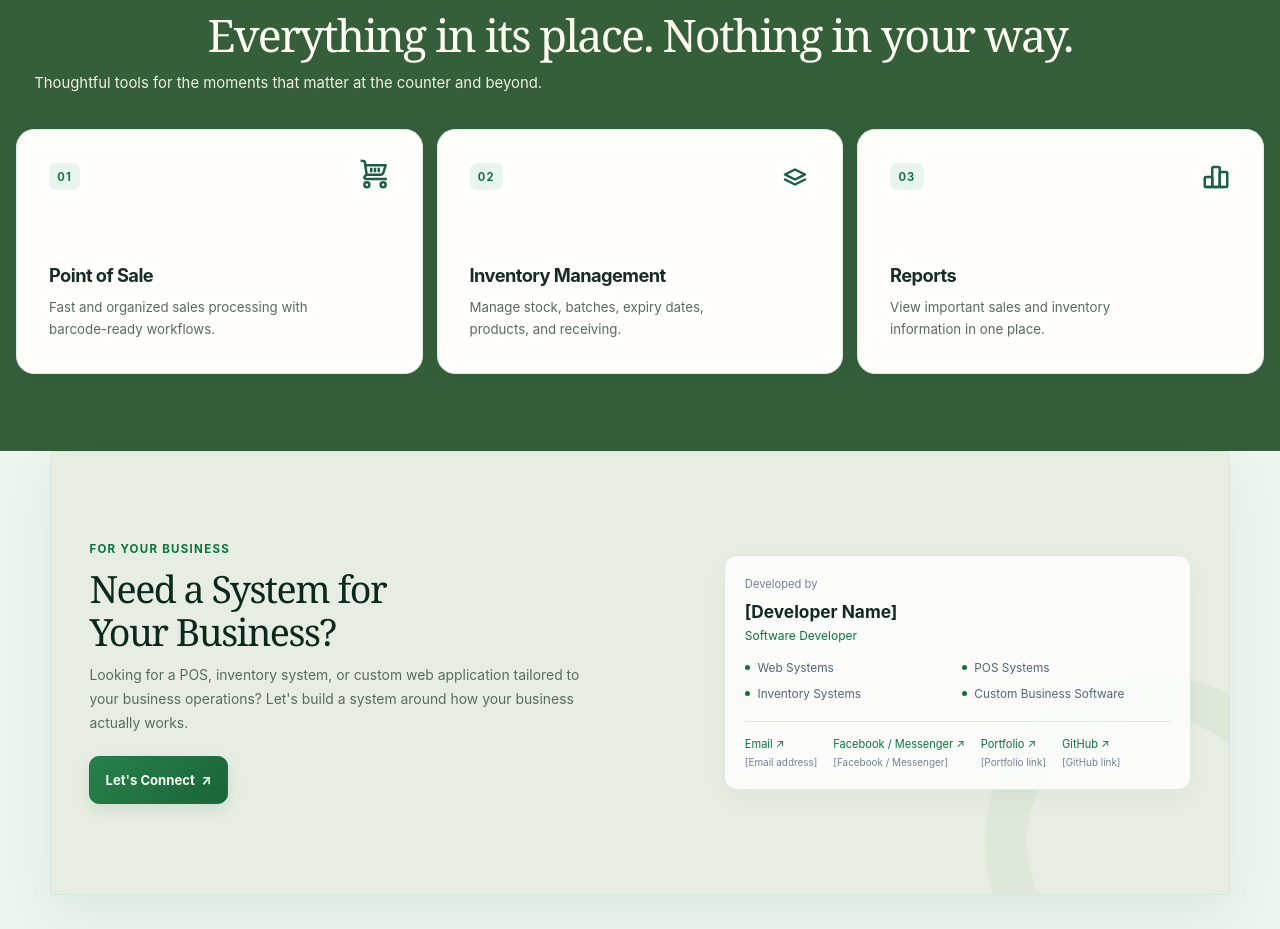
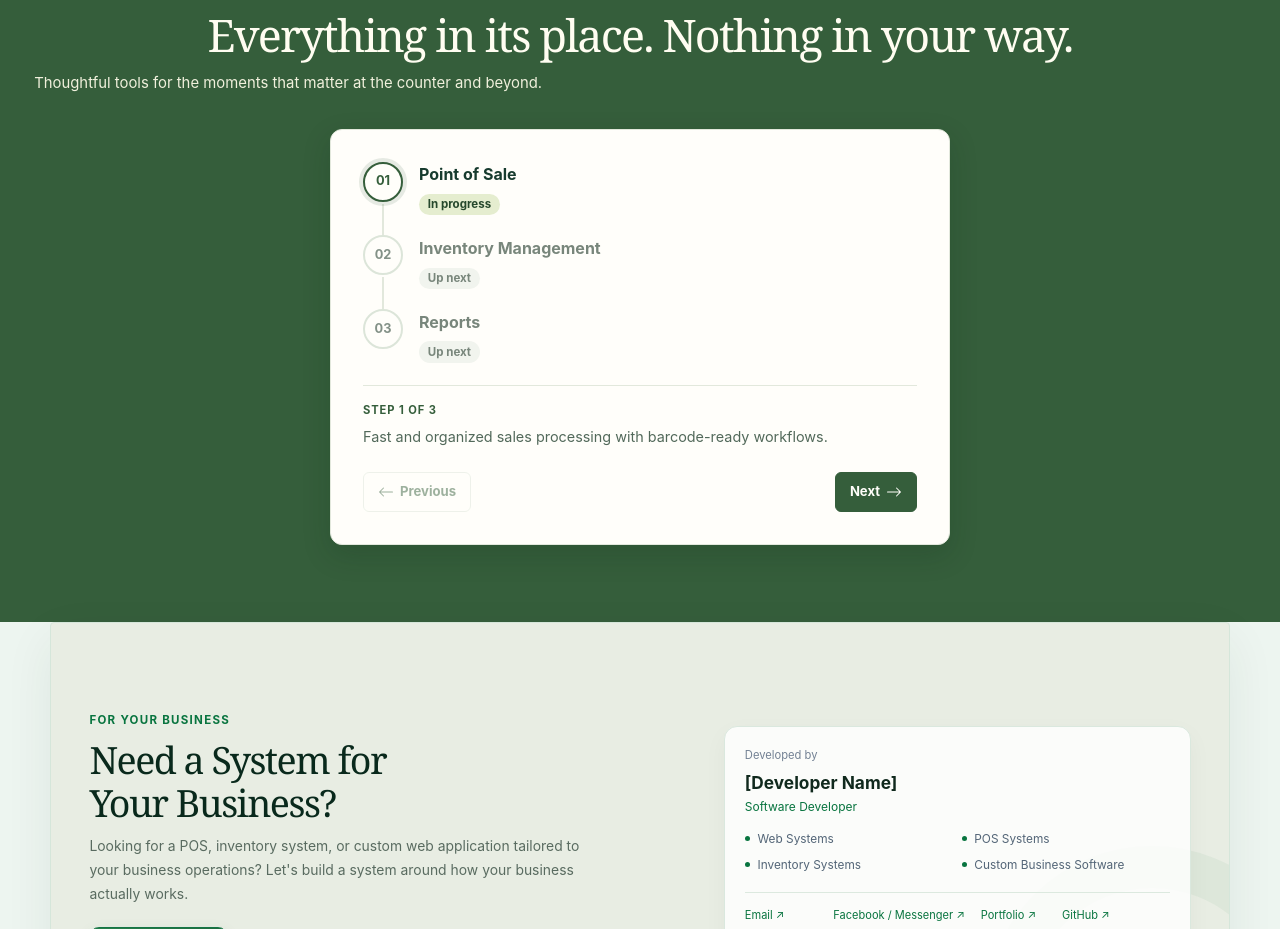
Before and after one commit to adrianniel/Dagohoy-Pharmacy-Web, a React (Vite) app: page / in a window 1280 px wide. Shown: the part 840-1769 px from the top of the page. Built offline with nearby package versions, Linux system fonts and the light colour scheme; no server answers.

Commit message:
feat: turn features into guided workflow stepper

```diff
--- a/src/components/landing/FeaturesSection.tsx
+++ b/src/components/landing/FeaturesSection.tsx
@@ -1,20 +1,10 @@
+import { useState } from 'react';
 import { pharmacyFeatures } from './mockData';
-import ChartBarIcon from './hovericons/chart-bar-icon';
-import ShoppingCartIcon from './hovericons/shopping-cart-icon';
-import StackIcon from './hovericons/stack-icon';
-
-function FeatureIcon({ index }: { index: number }) {
-  const icons = [ShoppingCartIcon, StackIcon, ChartBarIcon];
-  const Icon = icons[index] ?? ShoppingCartIcon;
-
-  return (
-    <span className="feature-panel__icon" aria-hidden="true">
-      <Icon size={30} color="currentColor" strokeWidth={2} />
-    </span>
-  );
-}
 
 export function FeaturesSection() {
+  const [activeStep, setActiveStep] = useState(0);
+  const activeFeature = pharmacyFeatures[activeStep];
+
   return (
     <section
       className="features-section section-wrap"
@@ -26,19 +16,75 @@ export function FeaturesSection() {
         <h2 id="features-title">Everything in its place. Nothing in your way.</h2>
         <p>Thoughtful tools for the moments that matter at the counter and beyond.</p>
       </div>
-      <div className="features-grid">
-        {pharmacyFeatures.map((feature, index) => (
-          <article className={`feature-panel ${feature.className}`} key={feature.number}>
-            <div className="feature-panel__topline">
-              <span className="feature-panel__number">{feature.number}</span>
-              <FeatureIcon index={index} />
-            </div>
-            <div>
-              <h3>{feature.title}</h3>
-              <p>{feature.description}</p>
-            </div>
-          </article>
-        ))}
+      <div className="features-tour">
+        <ol className="features-tour__steps" aria-label="System workflow">
+          {pharmacyFeatures.map((feature, index) => {
+            const isComplete = index < activeStep;
+            const isActive = index === activeStep;
+            const stepState = isComplete ? 'completed' : isActive ? 'active' : 'pending';
+
+            return (
+              <li
+                className={`features-tour__step features-tour__step--${stepState}`}
+                key={feature.number}
+                aria-current={isActive ? 'step' : undefined}
+              >
+                <span className="features-tour__circle" aria-hidden="true">
+                  {isComplete ? (
+                    <svg viewBox="0 0 16 16" fill="currentColor">
+                      <path d="M12.736 3.97a.733.733 0 0 1 1.047 0c.286.289.29.756.01 1.05L7.88 12.01a.733.733 0 0 1-1.065.02L3.217 8.384a.757.757 0 0 1 0-1.06.733.733 0 0 1 1.047 0l3.052 3.093 5.4-6.425z" />
+                    </svg>
+                  ) : (
+                    feature.number
+                  )}
+                </span>
+                {index < pharmacyFeatures.length - 1 && (
+                  <span className="features-tour__line" aria-hidden="true" />
+                )}
+                <div className="features-tour__content">
+                  <h3>{feature.title}</h3>
+                  <span className="features-tour__status">
+                    {isComplete ? 'Completed' : isActive ? 'In progress' : 'Up next'}
+                  </span>
+                </div>
+              </li>
+            );
+          })}
+        </ol>
+
+        {activeFeature && (
+          <div className="features-tour__detail" aria-live="polite" aria-atomic="true">
+            <p className="features-tour__detail-label">
+              Step {activeStep + 1} of {pharmacyFeatures.length}
+            </p>
+            <p>{activeFeature.description}</p>
+          </div>
+        )}
+
+        <div className="features-tour__controls">
+          <button
+            className="features-tour__button"
+            type="button"
+            onClick={() => setActiveStep((step) => Math.max(0, step - 1))}
+            disabled={activeStep === 0}
+          >
+            <svg viewBox="0 0 16 16" fill="currentColor" aria-hidden="true">
+              <path d="M15 8a.5.5 0 0 0-.5-.5H2.707l3.147-3.146a.5.5 0 1 0-.708-.708l-4 4a.5.5 0 0 0 0 .708l4 4a.5.5 0 0 0 .708-.708L2.707 8.5H14.5A.5.5 0 0 0 15 8" />
+            </svg>
+            Previous
+          </button>
+          <button
+            className="features-tour__button features-tour__button--primary"
+            type="button"
+            onClick={() => setActiveStep((step) => Math.min(pharmacyFeatures.length - 1, step + 1))}
+            disabled={activeStep === pharmacyFeatures.length - 1}
+          >
+            Next
+            <svg viewBox="0 0 16 16" fill="currentColor" aria-hidden="true">
+              <path d="M1 8a.5.5 0 0 1 .5-.5h11.793l-3.147-3.146a.5.5 0 0 1 .708-.708l4 4a.5.5 0 0 1 0 .708l-4 4a.5.5 0 0 1-.708-.708L13.293 8.5H1.5A.5.5 0 0 1 1 8" />
+            </svg>
+          </button>
+        </div>
       </div>
     </section>
   );
--- a/src/landing-modern.css
+++ b/src/landing-modern.css
@@ -2046,3 +2046,207 @@
   color: #173b2e;
   font-weight: 700;
 }
+
+.landing-page .features-tour {
+  width: min(100%, 620px);
+  margin-inline: auto;
+  padding: clamp(1.25rem, 4vw, 2rem);
+  border: 1px solid #e2e8dc;
+  border-radius: 12px;
+  background: #fffefa;
+  box-shadow: 0 10px 28px rgb(13 40 24 / 18%);
+  color: #173b2e;
+  text-align: start;
+}
+
+.landing-page .features-tour__steps {
+  margin: 0;
+  padding: 0;
+  list-style: none;
+}
+
+.landing-page .features-tour__step {
+  position: relative;
+  min-height: 48px;
+  margin-bottom: 1.25rem;
+  display: flex;
+  align-items: flex-start;
+  gap: 1rem;
+}
+
+.landing-page .features-tour__step:last-child {
+  margin-bottom: 0;
+}
+
+.landing-page .features-tour__line {
+  position: absolute;
+  z-index: 0;
+  top: 42px;
+  bottom: -1.35rem;
+  left: 19px;
+  width: 2px;
+  background: #e2e8dc;
+}
+
+.landing-page .features-tour__circle {
+  position: relative;
+  z-index: 1;
+  width: 40px;
+  height: 40px;
+  flex: 0 0 40px;
+  display: grid;
+  place-items: center;
+  border: 2px solid #dce5d9;
+  border-radius: 50%;
+  background: #fffefa;
+  color: #839187;
+  font-size: 0.8rem;
+  font-weight: 700;
+}
+
+.landing-page .features-tour__circle svg {
+  width: 16px;
+  height: 16px;
+}
+
+.landing-page .features-tour__step--completed .features-tour__circle {
+  border-color: #355e3b;
+  background: #355e3b;
+  color: #fffefa;
+}
+
+.landing-page .features-tour__step--active .features-tour__circle {
+  border: 2px solid #355e3b;
+  color: #355e3b;
+  box-shadow: 0 0 0 4px rgb(53 94 59 / 12%);
+}
+
+.landing-page .features-tour__step--completed .features-tour__line {
+  background: #355e3b;
+}
+
+.landing-page .features-tour__content {
+  min-width: 0;
+  flex: 1;
+  padding-top: 0.1rem;
+}
+
+.landing-page .features-tour__content h3 {
+  margin: 0 0 0.3rem;
+  color: #173b2e;
+  font-size: 1rem;
+  font-weight: 700;
+}
+
+.landing-page .features-tour__step--pending .features-tour__content h3 {
+  color: #78867b;
+}
+
+.landing-page .features-tour__status {
+  display: inline-block;
+  padding: 0.15rem 0.55rem;
+  border-radius: 999px;
+  background: #edf4df;
+  color: #355e3b;
+  font-size: 0.72rem;
+  font-weight: 650;
+}
+
+.landing-page .features-tour__step--active .features-tour__status {
+  background: #e5edcf;
+  color: #26482c;
+}
+
+.landing-page .features-tour__step--pending .features-tour__status {
+  background: #f1f4ee;
+  color: #78867b;
+}
+
+.landing-page .features-tour__detail {
+  margin-top: 1.4rem;
+  padding: 1rem 0 0;
+  border-top: 1px solid #e2e8dc;
+  color: #52695a;
+  font-size: 0.9rem;
+  line-height: 1.6;
+}
+
+.landing-page .features-tour__detail p {
+  margin: 0;
+}
+
+.landing-page .features-tour__detail .features-tour__detail-label {
+  margin-bottom: 0.3rem;
+  color: #355e3b;
+  font-size: 0.7rem;
+  font-weight: 750;
+  letter-spacing: 0.08em;
+  text-transform: uppercase;
+}
+
+.landing-page .features-tour__controls {
+  margin-top: 1.5rem;
+  display: flex;
+  align-items: center;
+  justify-content: space-between;
+  gap: 0.75rem;
+}
+
+.landing-page .features-tour__button {
+  min-height: 40px;
+  padding: 0.55rem 0.85rem;
+  display: inline-flex;
+  align-items: center;
+  justify-content: center;
+  gap: 0.4rem;
+  border: 1px solid #dce5d9;
+  border-radius: 6px;
+  background: #fffefa;
+  color: #355e3b;
+  cursor: pointer;
+  font: inherit;
+  font-size: 0.82rem;
+  font-weight: 650;
+  transition:
+    background-color 160ms ease,
+    border-color 160ms ease,
+    transform 160ms ease;
+}
+
+.landing-page .features-tour__button svg {
+  width: 16px;
+  height: 16px;
+}
+
+.landing-page .features-tour__button:not(:disabled):hover {
+  transform: translateY(-1px);
+  border-color: #9cb59a;
+  background: #f2f6ec;
+}
+
+.landing-page .features-tour__button--primary {
+  border-color: #355e3b;
+  background: #355e3b;
+  color: #fffefa;
+}
+
+.landing-page .features-tour__button--primary:not(:disabled):hover {
+  border-color: #26482c;
+  background: #26482c;
+}
+
+.landing-page .features-tour__button:disabled {
+  cursor: not-allowed;
+  opacity: 0.48;
+}
+
+.landing-page .features-tour__button:focus-visible {
+  outline: 3px solid #9abd68;
+  outline-offset: 3px;
+}
+
+@media (prefers-reduced-motion: reduce) {
+  .landing-page .features-tour__button {
+    transition: none;
+  }
+}
```
